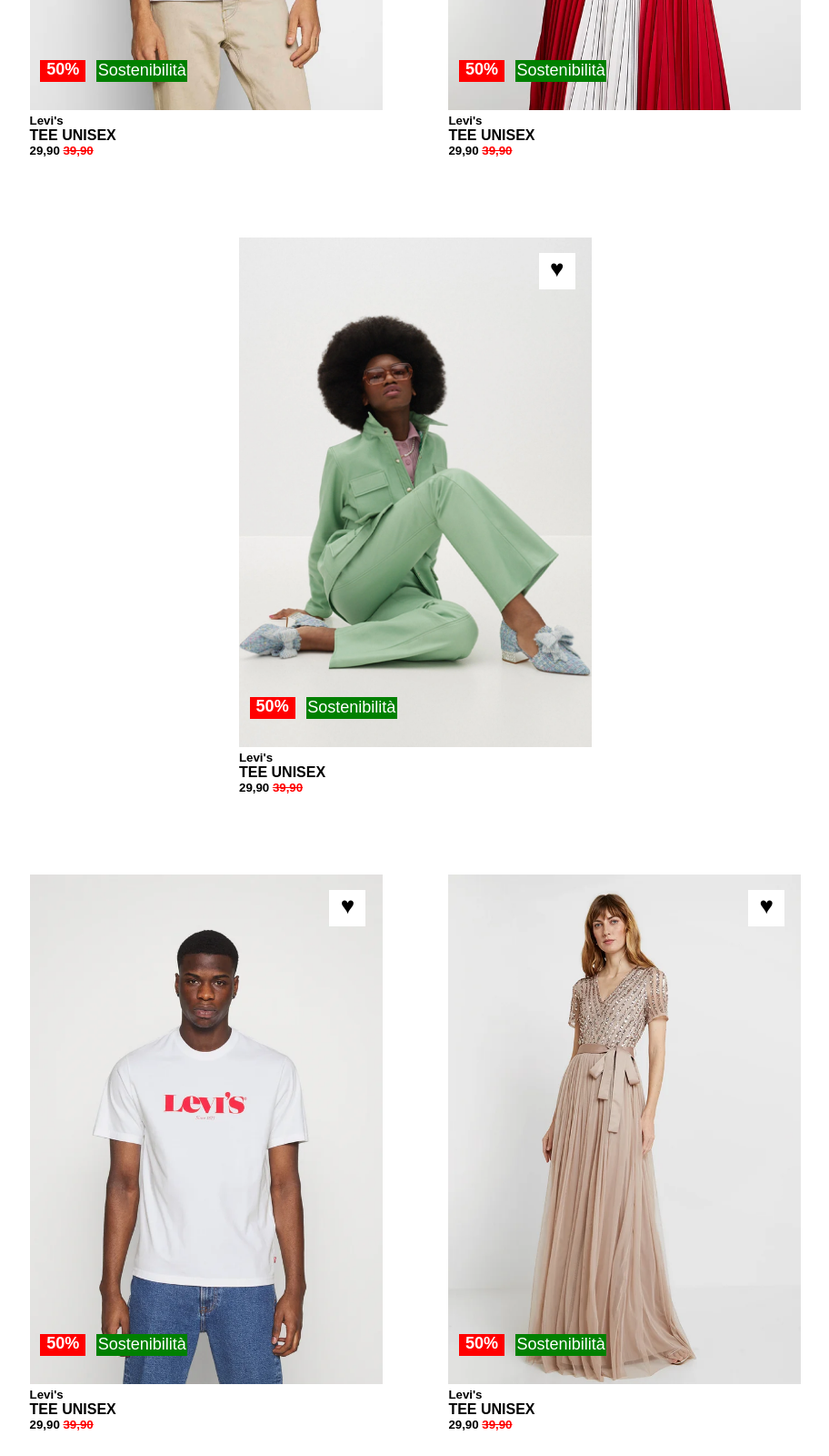
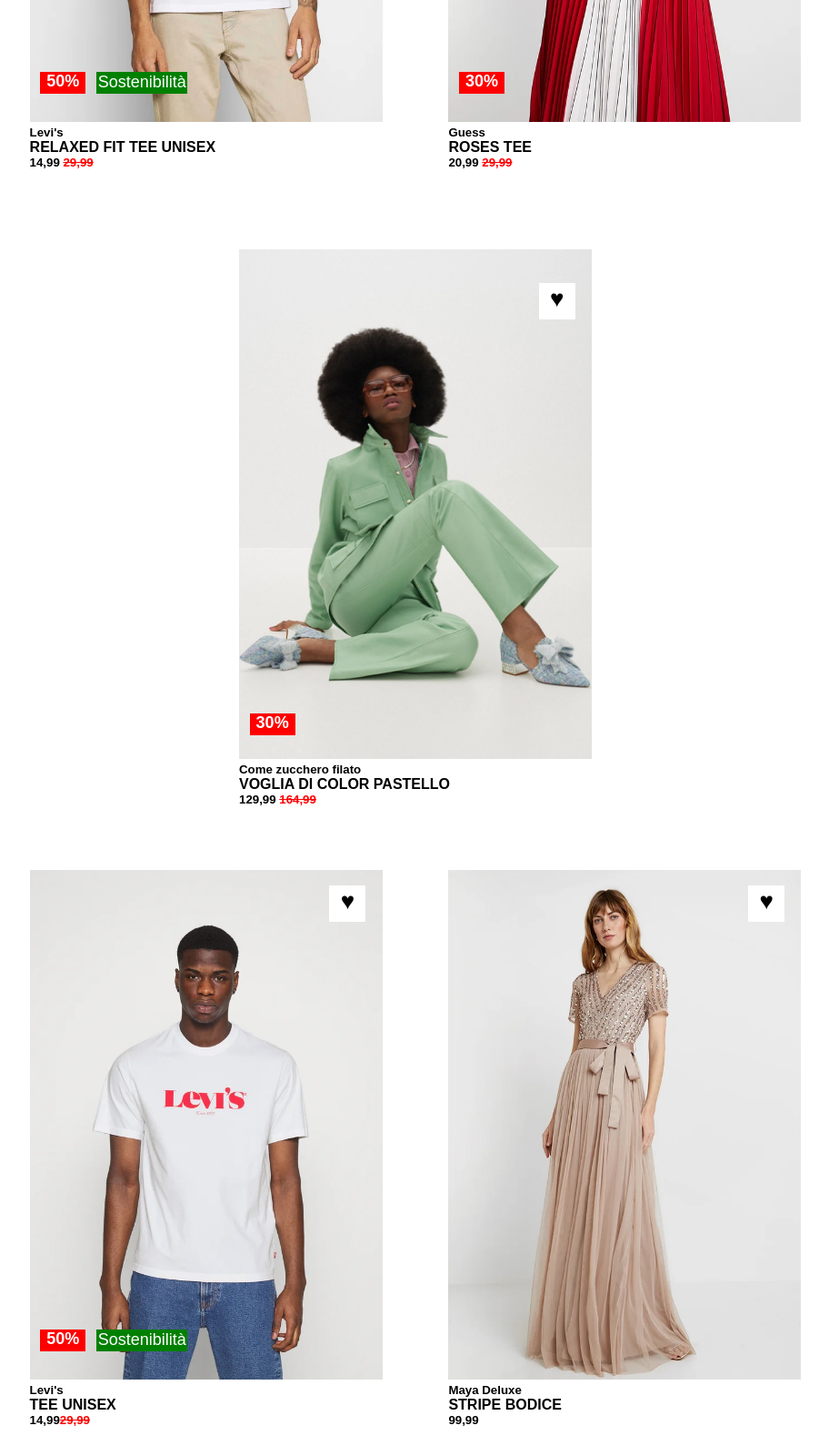
Before and after one commit to AntonioDattolo/html-css-boolando, a plain HTML site: page index.html in a window 1280 px wide. Shown: the part 500-2100 px from the top of the page at 91% size, without its empty margins (183-1095 px from the left). Drawn offline with Linux system fonts and the light colour scheme.

Commit message:
Complete

```diff
--- a/index.html
+++ b/index.html
@@ -21,7 +21,7 @@
                 <div class="center">
                     <img class="logo" src="./img/boolean-logo.png" alt="logo">
                 </div>
-                <div class="side">
+                <div class="side right">
                     <i class="fa-regular fa-user"></i>
                     <i class="fa-regular fa-heart"></i>
                     <i class="fa-solid fa-bag-shopping"></i>
@@ -38,31 +38,30 @@
                 <div class="card">
                     <img id="photo" src="./img/1.webp" alt="">
                     <h5>Levi's</h5>
-                    <h4>TEE UNISEX</h4>
-                    <h5>29,90 <span>39,90</a></h5>
+                    <h4>RELAXED FIT TEE UNISEX</h4>
+                    <h5>14,99 <span>29,99</a></h5>
                     <div class="red-box">♥</div>
                     <div class="sale">50%</div>
                     <div class="sostenibility">Sostenibilità</div>
                 </div>
                 <div class="card">
                     <img id="photo" src="./img/2.webp" alt="">
-                    <h5>Levi's</h5>
-                    <h4>TEE UNISEX</h4>
-                    <h5>29,90 <span>39,90</a></h5>
+                    <h5>Guess</h5>
+                    <h4>ROSES TEE</h4>
+                    <h5>20,99 <span>29,99</a></h5>
 
                     <div class="red-box">♥</div>
-                    <div class="sale">50%</div>
-                    <div class="sostenibility">Sostenibilità</div>
+                    <div class="sale">30%</div>
+                    <div class="sostenibility" style="display: none;">Sostenibilità</div>
                 </div>
                 <div class="card">
                     <img id="photo" src="./img/3.webp" alt="">
-                    <h5>Levi's</h5>
-                    <h4>TEE UNISEX</h4>
-                    <h5>29,90 <span>39,90</a></h5>
-
+                    <h5>Come zucchero filato</h5>
+                    <h4>VOGLIA DI COLOR PASTELLO</h4>
+                    <h5>129,99 <span>164,99</a></h5>
                     <div class="red-box">♥</div>
-                    <div class="sale">50%</div>
-                    <div class="sostenibility">Sostenibilità</div>
+                    <div class="sale">30%</div>
+                    <div class="sostenibility" style="display: none;">Sostenibilità</div>
                 </div>
 
             </div>
@@ -74,28 +73,28 @@
                     <img id="photo" src="./img/4.webp" alt="">
                     <h5>Levi's</h5>
                     <h4>TEE UNISEX</h4>
-                    <h5>29,90 <span>39,90</a></h5>
+                    <h5>14,99<span>29,99</a></h5>
                     <div class="red-box">♥</div>
                     <div class="sale">50%</div>
                     <div class="sostenibility">Sostenibilità</div>
                 </div>
                 <div class="card">
                     <img id="photo" src="./img/5.webp" alt="">
-                    <h5>Levi's</h5>
-                    <h4>TEE UNISEX</h4>
-                    <h5>29,90 <span>39,90</a></h5>
+                    <h5>Maya Deluxe</h5>
+                    <h4>STRIPE BODICE</h4>
+                    <h5>99,99</h5>
                     <div class="red-box">♥</div>
-                    <div class="sale">50%</div>
-                    <div class="sostenibility">Sostenibilità</div>
+                    <div class="sale" style="display: none;">50%</div>
+                    <div class="sostenibility" style="display: none;">Sostenibilità</div>
                 </div>
                 <div class="card">
                     <img id="photo" src="./img/6.webp" alt="">
-                    <h5>Levi's</h5>
-                    <h4>TEE UNISEX</h4>
-                    <h5>29,90 <span>39,90</a></h5>
+                    <h5>Esprit</h5>
+                    <h4>MAGLIONE BLACK</h4>
+                    <h5>29,99</a></h5>
                     <div class="red-box">♥</div>
-                    <div class="sale">50%</div>
-                    <div class="sostenibility">Sostenibilità</div>
+                    <div class="sale" style="display: none;">50%</div>
+                    <div class="sostenibility" style="bottom: 20%; left: 3%;">Sostenibilità</div>
                 </div>
 
             </div>
--- a/style.css
+++ b/style.css
@@ -21,6 +21,7 @@ footer{
     justify-content: space-around ;
     flex-wrap: wrap;
     margin: 0% 14%;
+    padding-top: 0.5%;
 
 }
 
@@ -43,6 +44,10 @@ a{
     width: 20%;
 
 
+}
+
+.right{
+    text-align: right;
 }
 
 main{
```
